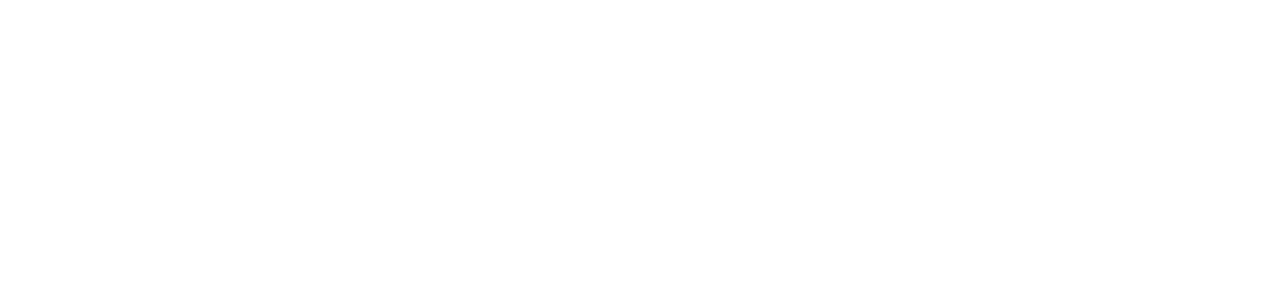
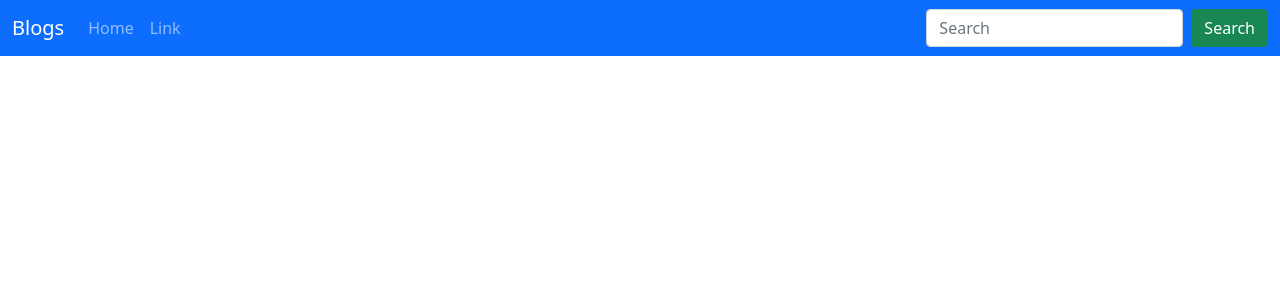
Before and after one commit to punkestu/react-blogs, a React (Create React App) app: page / in a window 1280 px wide. Shown: the top 300 px of the page. Built offline with nearby package versions, Linux system fonts and the light colour scheme.

Commit message:
adding navbar

```diff
--- a/src/App.js
+++ b/src/App.js
@@ -1,12 +1,37 @@
 // import logo from './logo.svg';
 import './App.css';
 
-import '../node_modules/bootstrap/dist/css/bootstrap.min.css';
+import 'bootstrap/dist/css/bootstrap.min.css';
+import { Button, Navbar, Nav, Form, FormControl, Container } from 'react-bootstrap';
 
 function App() {
   return (
     <div className="App">
-
+      <Navbar bg="primary" expand="lg" variant='dark'>
+        <Container fluid>
+          <Navbar.Brand href="#">Blogs</Navbar.Brand>
+          <Navbar.Toggle aria-controls="navbarScroll" />
+          <Navbar.Collapse id="navbarScroll">
+            <Nav
+              className="me-auto my-2 my-lg-0"
+              style={{ maxHeight: '100px' }}
+              navbarScroll
+            >
+              <Nav.Link href="#action1">Home</Nav.Link>
+              <Nav.Link href="#action2">Link</Nav.Link>
+            </Nav>
+            <Form className="d-flex">
+              <FormControl
+                type="search"
+                placeholder="Search"
+                className="me-2"
+                aria-label="Search"
+              />
+              <Button variant="success">Search</Button>
+            </Form>
+          </Navbar.Collapse>
+        </Container>
+      </Navbar>
     </div>
   );
 }
```
